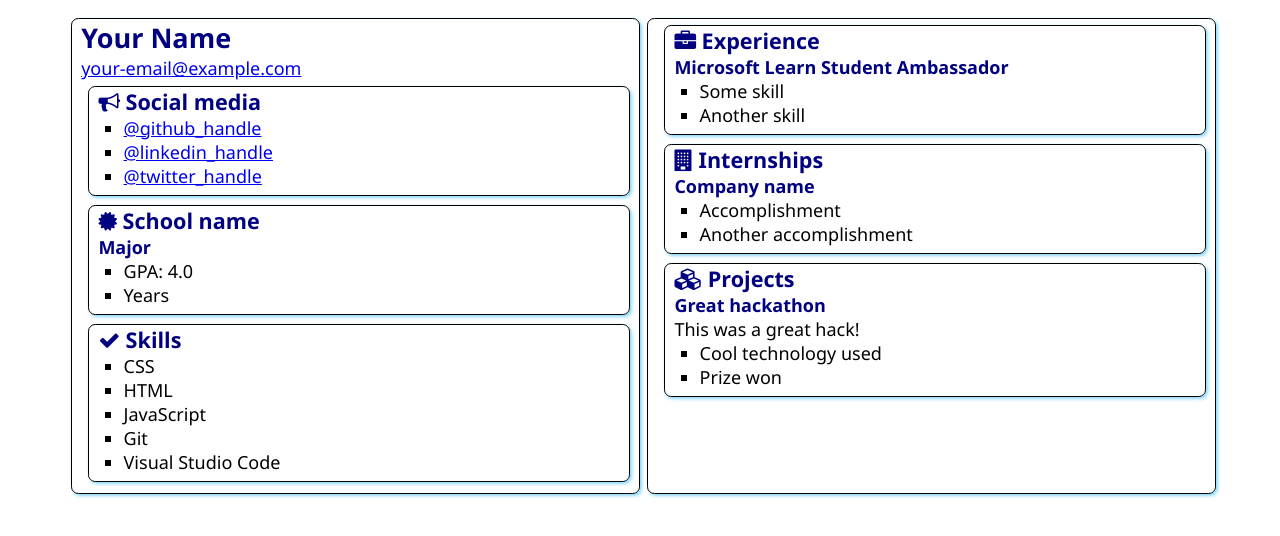
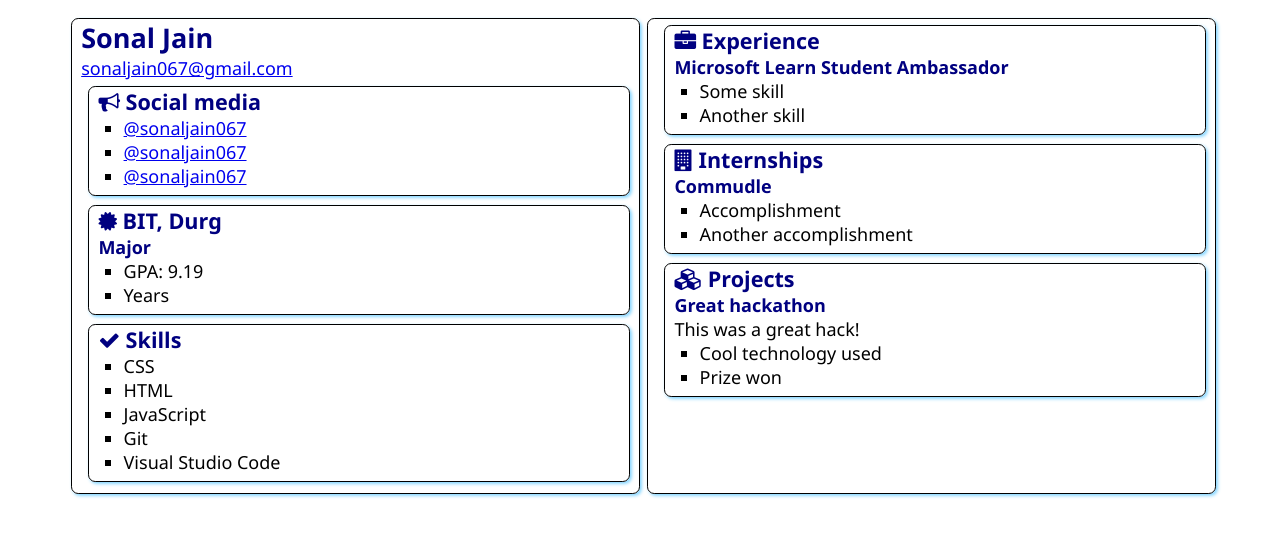
Before and after one commit to sonaljain067/SATechnicalOnboarding, a plain HTML site: page src/index.html in a window 1280 px wide. Drawn offline with Linux system fonts and the light colour scheme.

Commit message:
Push Origin

```diff
--- a/src/index.html
+++ b/src/index.html
@@ -12,8 +12,8 @@
 <body>
     <main>
         <article class="box">
-            <h1>Your Name</h1>
-            <div><a href="mailto:your.email@example.com">your-email@example.com</a></div>
+            <h1>Sonal Jain</h1>
+            <div><a href="mailto:your.email@example.com">sonaljain067@gmail.com</a></div>
 
             <section class="box">
                 <h2>
@@ -21,9 +21,9 @@
                     Social media
                 </h2>
                 <ul>
-                    <li><a href="https://github.com/<handle>">@github_handle</a></li>
-                    <li><a href="https://linkedin.com/in/<handle>">@linkedin_handle</a></li>
-                    <li><a href="https://twitter.com/<handle>">@twitter_handle</a></li>
+                    <li><a href="https://github.com/sonaljain067">@sonaljain067</a></li>
+                    <li><a href="https://linkedin.com/in/sonaljain067">@sonaljain067</a></li>
+                    <li><a href="https://twitter.com/sonaljain067">@sonaljain067</a></li>
                 </ul>
             </section>
 
@@ -31,11 +31,11 @@
                 <div class="education">
                     <h2>
                         <i class="fa fa-certificate" aria-hidden="true"></i>
-                        School name
+                        BIT, Durg
                     </h2>
                     <h3>Major</h3>
                     <ul>
-                        <li>GPA: 4.0</li>
+                        <li>GPA: 9.19</li>
                         <li>Years</li>
                     </ul>
                 </div>
@@ -73,7 +73,7 @@
                     Internships
                 </h2>
 
-                <h3>Company name</h3>
+                <h3>Commudle</h3>
                 <ul>
                     <li>Accomplishment</li>
                     <li>Another accomplishment</li>
```
